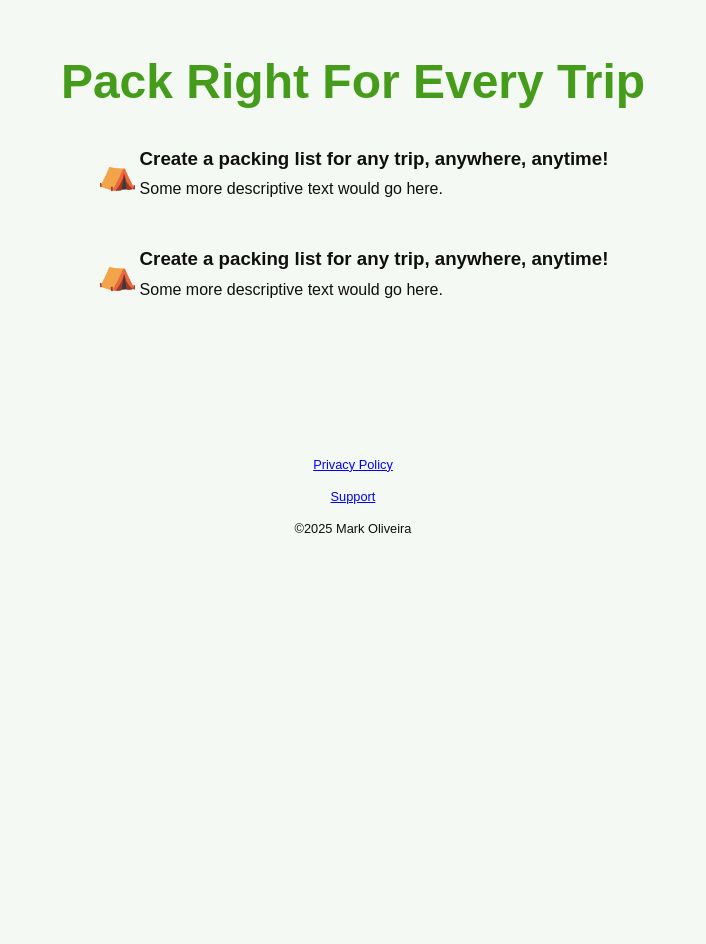
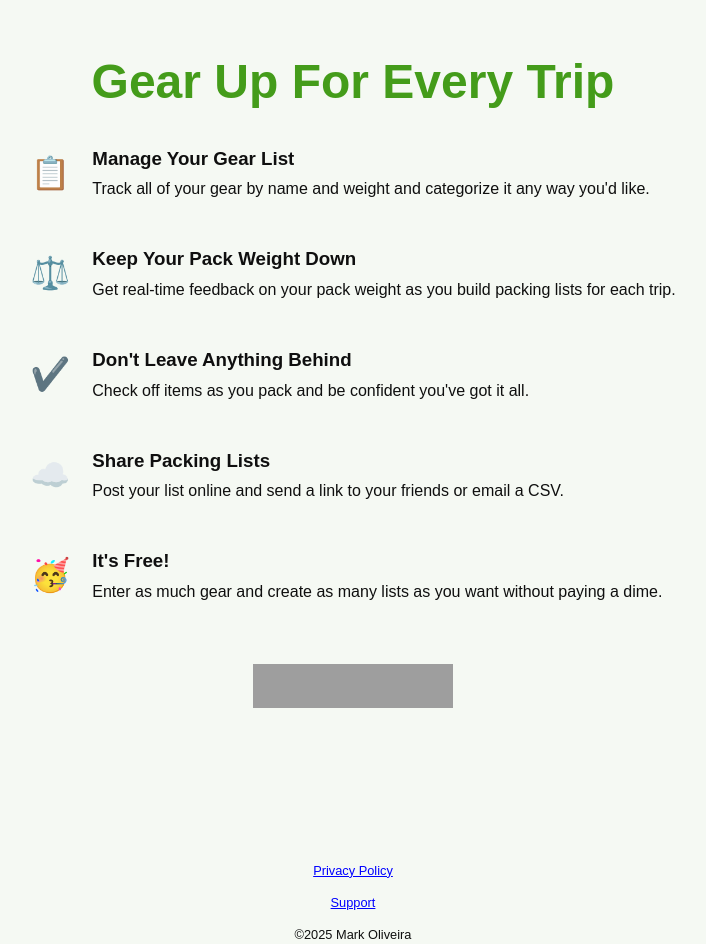
Before and after one commit to packlightapp/packlightapp.github.io, a Jekyll site: the page built from index.html, in a window 1280 px wide, cut to the strip 604-1548 px from the top of the page. Shown: the whole strip, without its empty margins (287-993 px from the left). Built offline with Jekyll 4.4.1, drawn with Linux system fonts in a browser that asks for light colours; before the commit the page ends 1142 px from its top, so only the background shows below that; grey boxes are pictures that could not be loaded.

Commit message:
need one final pass

```diff
--- a/_includes/index.css
+++ b/_includes/index.css
@@ -6,7 +6,7 @@
 
 .heroContainer {
     display: flex;
-    background-image: url('/img/hero-background.webp');
+    background-image: url('/img/hero-background.svg');
     background-size: cover;
     min-height: 600px;
 }
@@ -67,7 +67,7 @@
 }
 
 .featureContainer {
-    margin: 60px 0;
+    margin: 60px 2em;
     display: flex;
     flex-direction: column;
     justify-content: center;
@@ -92,7 +92,7 @@
 .featureItem {
     display: flex;
     flex-direction: row;
-    gap: 12px;
+    gap: 2em;
 }
 
 .featureDescription h3 {
@@ -142,10 +142,6 @@
         justify-content: center;
     }
 
-    /* .heroContainer .info {
-        text-align: center;
-    } */
-
     .logoContainer img.logo {
         width: 32px;
     }
@@ -158,7 +154,7 @@
         flex-direction: column;
         justify-content: center;
         min-height: 700px;
-        background-image: url('/img/hero-background-mobile.webp');
+        background-image: url('/img/hero-background-mobile.svg');
         background-position: bottom;
     }
 
@@ -176,7 +172,6 @@
     .download-button img{
         margin: 0 auto 20px auto;
         padding-bottom: 0;
-        width: 44%;
     }
 
     .heroContainer .heroImage {
--- a/_layouts/default.html
+++ b/_layouts/default.html
@@ -30,7 +30,7 @@
 <div id="contentContainer">
     <div class="logoHeader" style="justify-content: space-between; align-items: center;{% if page.hidesHeader %}display: none;{% endif %}" >
         <div id="logoAndName" style="display: flex; align-items: center;">
-            <a href="/"><img src="logo.svg" alt="logo" id="headerLogoImage"/></a>&nbsp;<h2 id="packlightHeader">PackLight</h2>
+            <a href="/"><img src="img/logo.svg" alt="logo" id="headerLogoImage"/></a>&nbsp;<h2 id="packlightHeader">PackLight</h2>
         </div>
         <img class="appStoreButton" alt="download" src="app_store_badge.svg" onclick="window.open('https://apps.apple.com/app/apple-store/id1054845207?pt=106642831&ct={% if page.appStoreCampaignId %}{{page.appStoreCampaignId}}{% else %}web{% endif %}&mt=8', '_blank');"></img>
     </div>
--- a/index.html
+++ b/index.html
@@ -7,46 +7,82 @@ page_css: index.css
 <div class="heroContainer">
     <div class="info">
         <div class="logoContainer">
-            <img src="img/packlight-logo.webp" alt="packlight logo" class="logo" />
+            <img src="img/app-icon.svg" alt="packlight logo" class="logo" />
             <p class="brandName">PackLight</p>
         </div>
         <h1 class="heroHeadline">The Backpacker's Packing List App</h1>
         <div class="heroImage mobile">
-            <img src="img/hero-image.webp" alt="PackLight App Screenshot">
+            <img src="img/hero-screenshot.webp" alt="PackLight App Screenshot">
         </div>
         <a class="download-button" href="https://apps.apple.com/app/apple-store/id1054845207?pt=106642831&ct=web_home&mt=8" target="_blank">
             <img src="https://developer.apple.com/assets/elements/badges/download-on-the-app-store.svg" alt="Download on the App Store" />
         </a>
     </div>
     <div class="heroImage">
-        <img src="img/hero-image.webp" alt="PackLight App Screenshot">
+        <img src="img/hero-screenshot.webp" alt="PackLight App Screenshot">
     </div>
 </div>
 <div class="featureContainer">
-    <h2>Pack Right For Every Trip</h2>
+    <h2>Gear Up For Every Trip</h2>
     <!-- TODO: ul and li? -->
     <div class="featureList">
         <div class="featureItem">
             <div style="width: 30px; font-size: 2rem;">
-            ⛺️
+                📋
             </div>
             <div class="featureDescription">
                 <h3>
-                Create a packing list for any trip, anywhere, anytime!
+                    Manage Your Gear List
                 </h3>
-            <p>Some more descriptive text would go here. </p>
+                <p>Track all of your gear by name and weight and categorize it any way you'd like.</p>
             </div>
         </div>
         <div class="featureItem">
             <div style="width: 30px; font-size: 2rem;">
-            ⛺️
+                ⚖️
             </div>
             <div class="featureDescription">
                 <h3>
-                Create a packing list for any trip, anywhere, anytime!
+                    Keep Your Pack Weight Down
                 </h3>
-            <p>Some more descriptive text would go here. </p>
+                <p>Get real-time feedback on your pack weight as you build packing lists for each trip.</p>
+            </div>
+        </div>
+        <div class="featureItem">
+            <div style="width: 30px; font-size: 2rem;">
+                ✔️
+            </div>
+            <div class="featureDescription">
+                <h3>
+                    Don't Leave Anything Behind
+                </h3>
+                <p>Check off items as you pack and be confident you've got it all.</p>
+            </div>
+        </div>
+        <div class="featureItem">
+            <div style="width: 30px; font-size: 2rem;">
+                ☁️
+            </div>
+            <div class="featureDescription">
+                <h3>
+                    Share Packing Lists
+                </h3>
+                <p>Post your list online and send a link to your friends or email a CSV.</p>
+            </div>
+        </div>
+        <div class="featureItem">
+            <div style="width: 30px; font-size: 2rem;">
+                🥳
+            </div>
+            <div class="featureDescription">
+                <h3>
+                    It's Free!
+                </h3>
+                <p>Enter as much gear and create as many lists as you want without paying a dime.</p>
             </div>
         </div>
     </div>
+    <a class="download-button" href="https://apps.apple.com/app/apple-store/id1054845207?pt=106642831&ct=web_home&mt=8" target="_blank">
+        <img src="https://developer.apple.com/assets/elements/badges/download-on-the-app-store.svg" alt="Download on the App Store" />
+    </a>
 </div>
```
Also changed, not shown: img/app-icon.svg (added), img/hero-background-mobile.svg (added), img/hero-background-mobile.webp (deleted), img/hero-background.svg (added), img/hero-screenshot.webp (renamed from img/hero-image.webp), img/logo.svg (renamed from logo.svg), 1 other file. Lines whose indentation alone changed are shown as unchanged.
